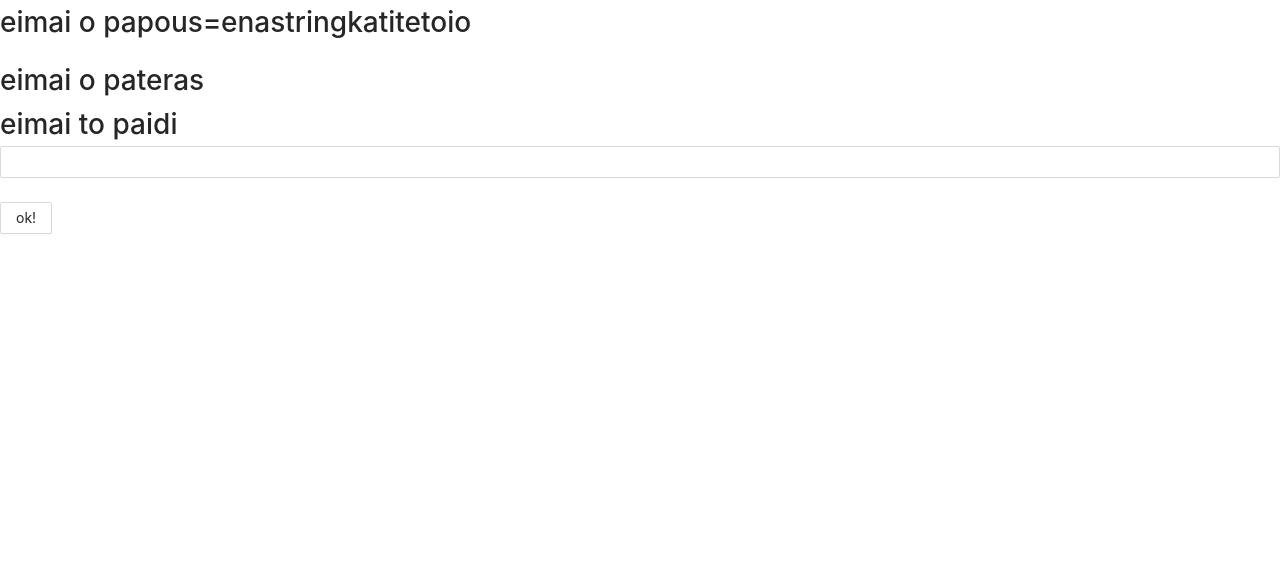
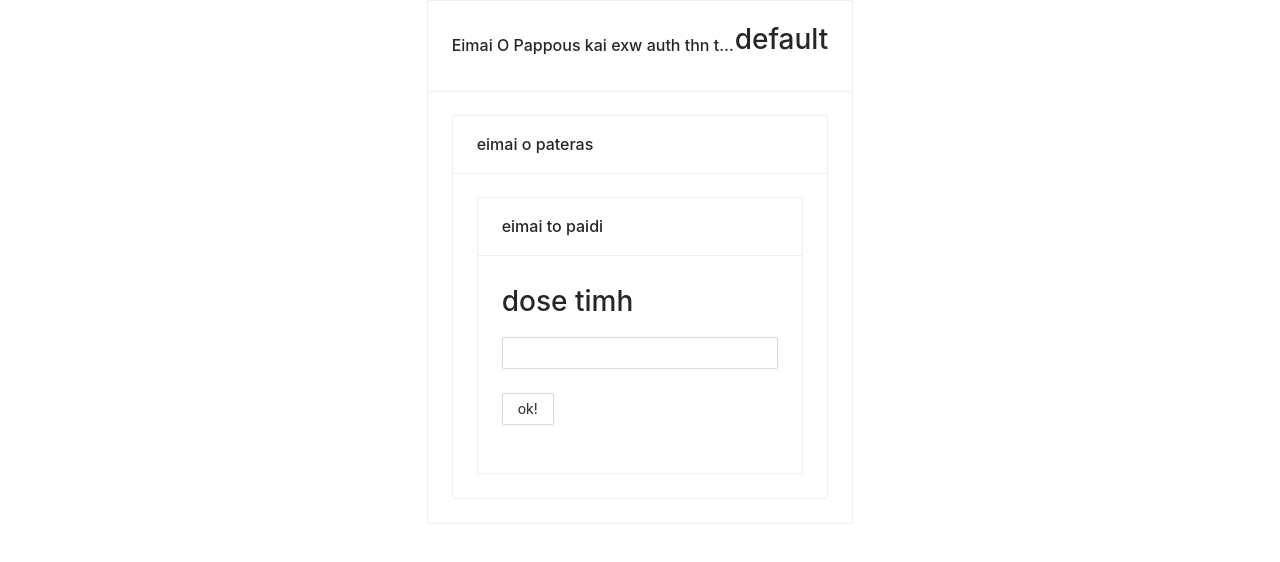
Before and after one commit to LeonLester/ReactComponentDataFlow, a Next.js app: page /upwards in a window 1280 px wide. Shown: the top 562 px of the page. Built offline with nearby package versions, Linux system fonts and the light colour scheme.

Commit message:
Added Css

```diff
--- a/components/child.js
+++ b/components/child.js
@@ -1,20 +1,24 @@
 import 'antd/dist/antd.css';
-import {Button, Form, Input} from 'antd';
+import {Button, Form, Input, Row, Col} from 'antd';
 import FormItem from 'antd/lib/form/FormItem';
 import {useState} from 'react';
 
 export default function child(Pageprops) {
-  console.log(Pageprops.data,"child")
-  const [childData, setChildData]= useState("default")
-  const changeSomonesState = Pageprops?.changeStateFunction
+  console.log(Pageprops.data, "child")
+  const [childData,
+    setChildData] = useState("default")
+  const changeSomonesState = Pageprops
+    ?.changeStateFunction
 
   function onFinish(values) {
     changeSomonesState(values.name)
   }
 
   return (
-    <div>eimai to paidi {changeSomonesState
-        ? <Form onFinish={onFinish}>
+    <div>{changeSomonesState
+        ? <div>
+            <h1>dose timh</h1>
+            <Form onFinish={onFinish}>
               <FormItem name="name">
                 <Input></Input>
               </FormItem>
@@ -24,7 +28,8 @@ export default function child(Pageprops) {
                 </Button>
               </FormItem>
             </Form>
-        : <span>{"daddyValue"}</span>
+          </div>
+        : <span>{childData}</span>
 }
     </div>
   )
--- a/components/father.js
+++ b/components/father.js
@@ -1,5 +1,14 @@
 import 'antd/dist/antd.css';
-import {Button, Form, Input} from 'antd';
+import {
+  Button,
+  Form,
+  Input,
+  Row,
+  Col,
+  Card,
+  Divider,
+  Space
+} from 'antd';
 import FormItem from 'antd/lib/form/FormItem';
 import Child from '../components/child'
 
@@ -9,9 +18,18 @@ export default function father(props) {
   // onFinish(values) {     changeSomonesState(values.name)   }
 
   return (
-    <h1>eimai o pateras
-      <Child data={props.data} changeStateFunction={props.stateFunction}></Child>
-    </h1>
-
+    <div>
+      <Row>
+        <Card title="eimai o pateras" style={{
+          width: "100%"
+        }}>
+          <Card title="eimai to paidi" style={{
+            width: "100%"
+          }}>
+            <Child data={props.data} changeStateFunction={props.stateFunction}></Child>
+          </Card>
+        </Card>
+      </Row>
+    </div>
   )
 };
--- a/components/grandFather.js
+++ b/components/grandFather.js
@@ -1,15 +1,29 @@
 import Child from '../components/child'
 import {useState} from 'react'
 import Father from './father'
+import {Row, Col, Space, Card} from 'antd';
+import {Layout} from 'antd';
+
+const {Header, Footer, Content} = Layout;
 
 export default function grandFather(props) {
-  const [grandData,setGrandData] = useState("enastringkatitetoio")
-
+  const [grandData,setGrandData] = useState("default")
   return (
     <div>
-    <h1>eimai o papous={grandData}</h1>
-      <Father data={grandData} stateFunction={props.upwards ? setGrandData:null}>
-      </Father>
+      <Row>
+      <Col span={8}></Col>
+        <Col span={8}>
+        <Card title="Eimai O Pappous kai exw auth thn timi" extra={<h1>{grandData}</h1>} style={{ width: "100%"}}>
+        <Father
+        data={grandData}
+        stateFunction={props.upwards
+        ? setGrandData
+        : null}></Father>
+      </Card>
+        </Col>
+        <Col span={8}></Col>
+        <Col span={8}></Col>
+      </Row>
     </div>
   )
 }
```
Lines whose indentation alone changed are shown as unchanged.
